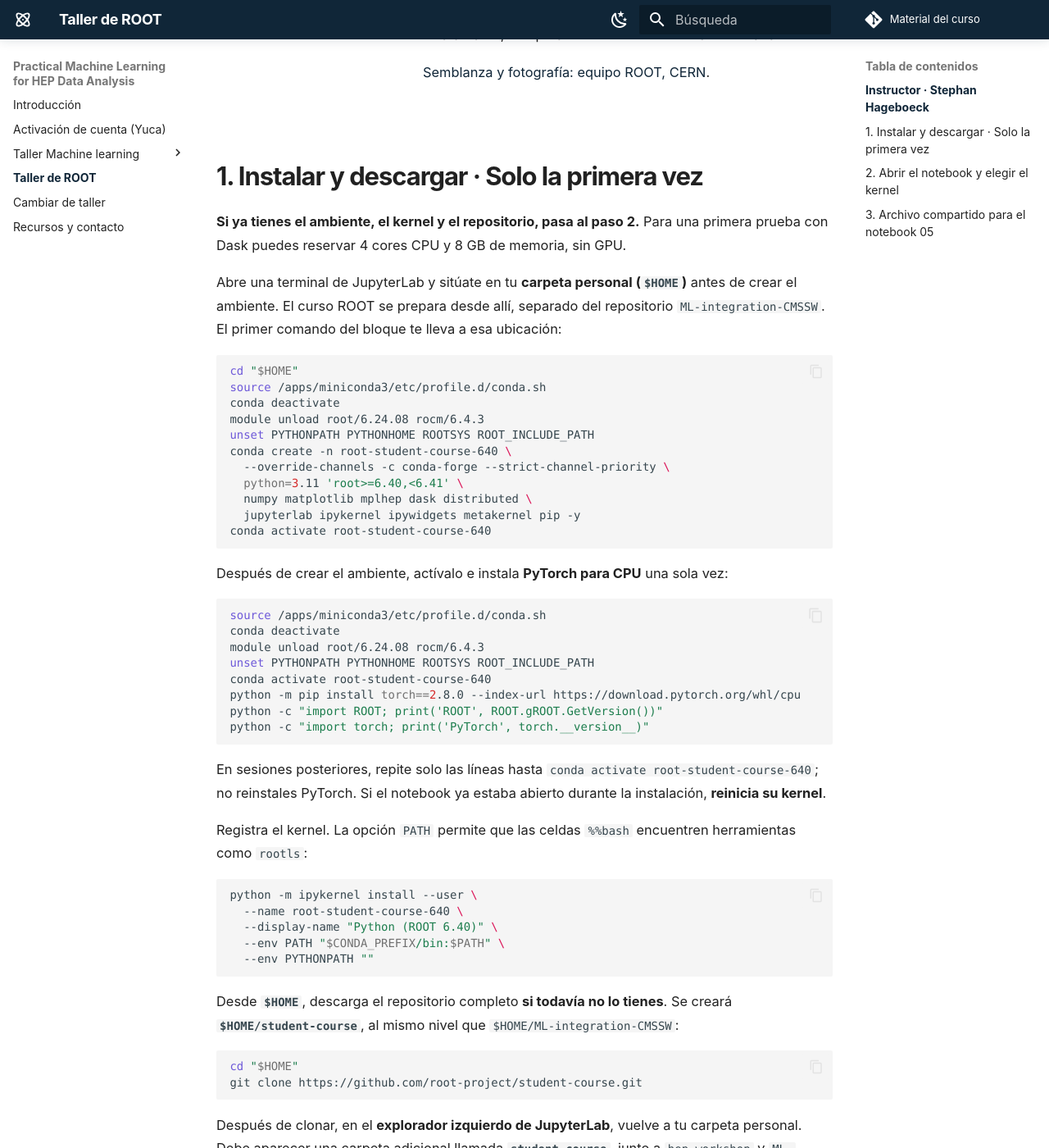
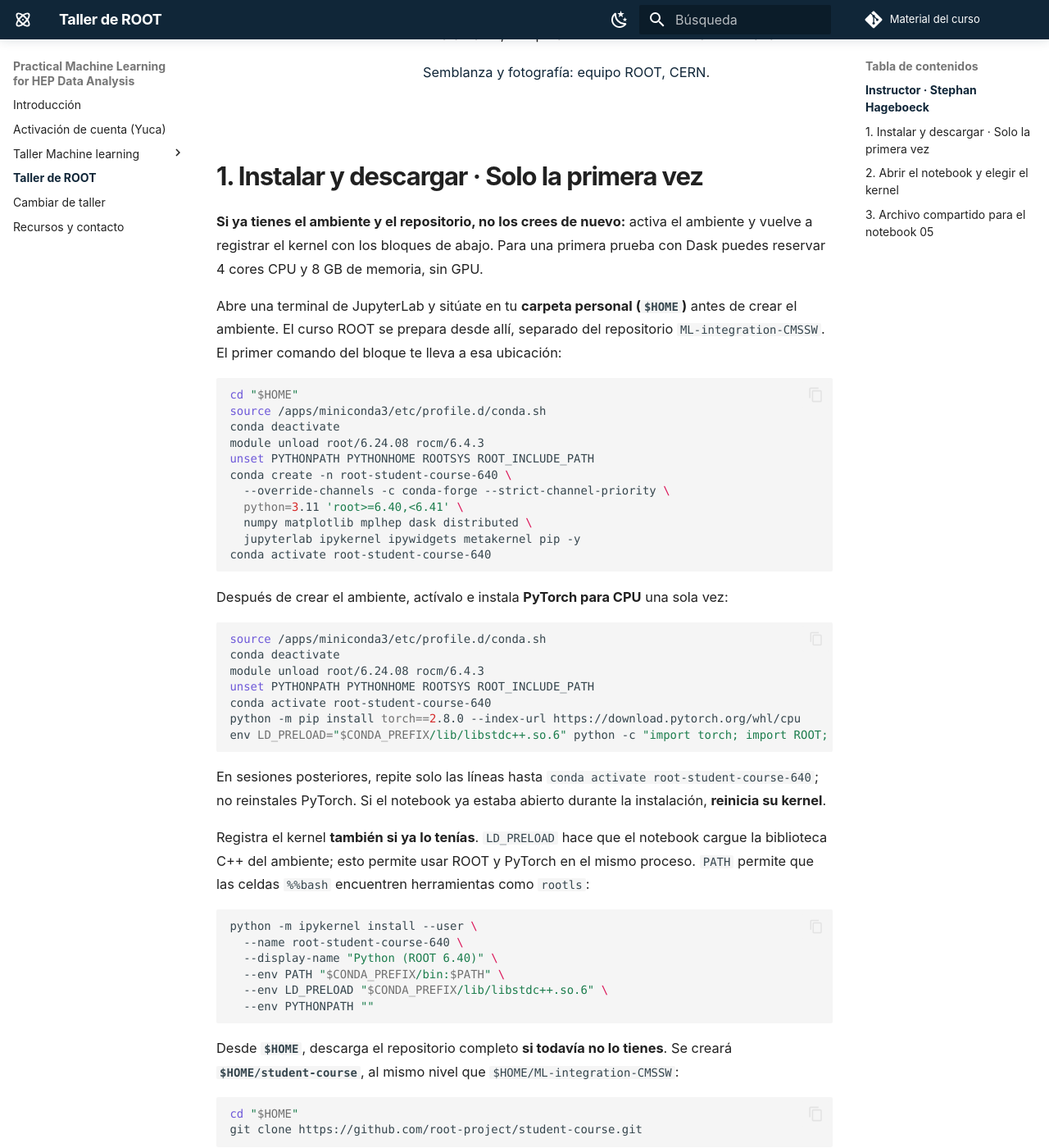
Before and after one commit to castaned/practical-ml-hep, an MkDocs documentation site: the page built from docs/curso-root.md, in a window 1280 px wide and 1400 px high, scrolled down 663 px. Shown: the whole window at 82% size. Built offline with MkDocs 1.6.1 and Material for MkDocs 9.7.7, drawn with Linux system fonts in a browser that asks for light colours; comment, search, counter and statistics services are not loaded; some of the changed text lies outside the part shown.

Commit message:
Preload Conda C++ runtime in ROOT notebook kernel

````diff
--- a/docs/curso-root.md
+++ b/docs/curso-root.md
@@ -23,7 +23,7 @@ Entre 2021 y 2024 trabajó en computación con GPU en el departamento de Tecnolo
 
 ## 1. Instalar y descargar · Solo la primera vez
 
-**Si ya tienes el ambiente, el kernel y el repositorio, pasa al paso 2.** Para una primera prueba con Dask puedes reservar 4 cores CPU y 8 GB de memoria, sin GPU.
+**Si ya tienes el ambiente y el repositorio, no los crees de nuevo:** activa el ambiente y vuelve a registrar el kernel con los bloques de abajo. Para una primera prueba con Dask puedes reservar 4 cores CPU y 8 GB de memoria, sin GPU.
 
 Abre una terminal de JupyterLab y sitúate en tu **carpeta personal (`$HOME`)** antes de crear el ambiente. El curso ROOT se prepara desde allí, separado del repositorio `ML-integration-CMSSW`. El primer comando del bloque te lleva a esa ubicación:
 
@@ -50,19 +50,19 @@ module unload root/6.24.08 rocm/6.4.3
 unset PYTHONPATH PYTHONHOME ROOTSYS ROOT_INCLUDE_PATH
 conda activate root-student-course-640
 python -m pip install torch==2.8.0 --index-url https://download.pytorch.org/whl/cpu
-python -c "import ROOT; print('ROOT', ROOT.gROOT.GetVersion())"
-python -c "import torch; print('PyTorch', torch.__version__)"
+env LD_PRELOAD="$CONDA_PREFIX/lib/libstdc++.so.6" python -c "import torch; import ROOT; print('PyTorch', torch.__version__, '| ROOT', ROOT.gROOT.GetVersion())"
 ```
 
 En sesiones posteriores, repite solo las líneas hasta `conda activate root-student-course-640`; no reinstales PyTorch. Si el notebook ya estaba abierto durante la instalación, **reinicia su kernel**.
 
-Registra el kernel. La opción `PATH` permite que las celdas `%%bash` encuentren herramientas como `rootls`:
+Registra el kernel **también si ya lo tenías**. `LD_PRELOAD` hace que el notebook cargue la biblioteca C++ del ambiente; esto permite usar ROOT y PyTorch en el mismo proceso. `PATH` permite que las celdas `%%bash` encuentren herramientas como `rootls`:
 
 ```bash
 python -m ipykernel install --user \
   --name root-student-course-640 \
   --display-name "Python (ROOT 6.40)" \
   --env PATH "$CONDA_PREFIX/bin:$PATH" \
+  --env LD_PRELOAD "$CONDA_PREFIX/lib/libstdc++.so.6" \
   --env PYTHONPATH ""
 ```
 
@@ -90,12 +90,12 @@ En cada notebook selecciona **Kernel → Change Kernel → Python (ROOT 6.40)**
 Antes de ejecutar las celdas del curso, comprueba en una celda que el notebook usa el ambiente correcto:
 
 ```python
-import sys, torch
+import sys, torch, ROOT
 print(sys.executable)
-print(torch.__version__)
+print(torch.__version__, ROOT.gROOT.GetVersion())
 ```
 
-La primera línea debe contener `root-student-course-640`. Si aparece `No module named 'torch'`, ejecuta el bloque de activación e instalación del paso 1, selecciona de nuevo **Python (ROOT 6.40)** y reinicia el kernel.
+La primera línea debe contener `root-student-course-640`. Si falta `torch`, ejecuta su instalación del paso 1. Si aparece `GLIBCXX_3.4.31 not found`, vuelve a registrar el kernel con el bloque anterior. Después **reinicia el kernel** y repite la comprobación.
 
 ![Seleccionar el kernel Python (ROOT 6.40) en JupyterLab](assets/root-course/select-root640-kernel.png)
 
````
